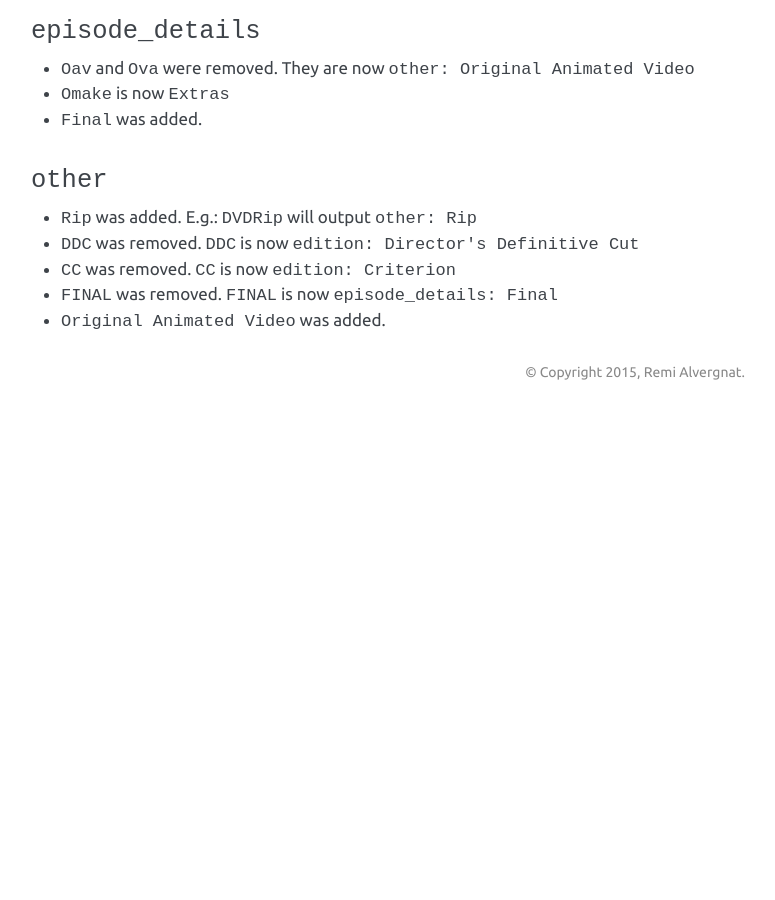
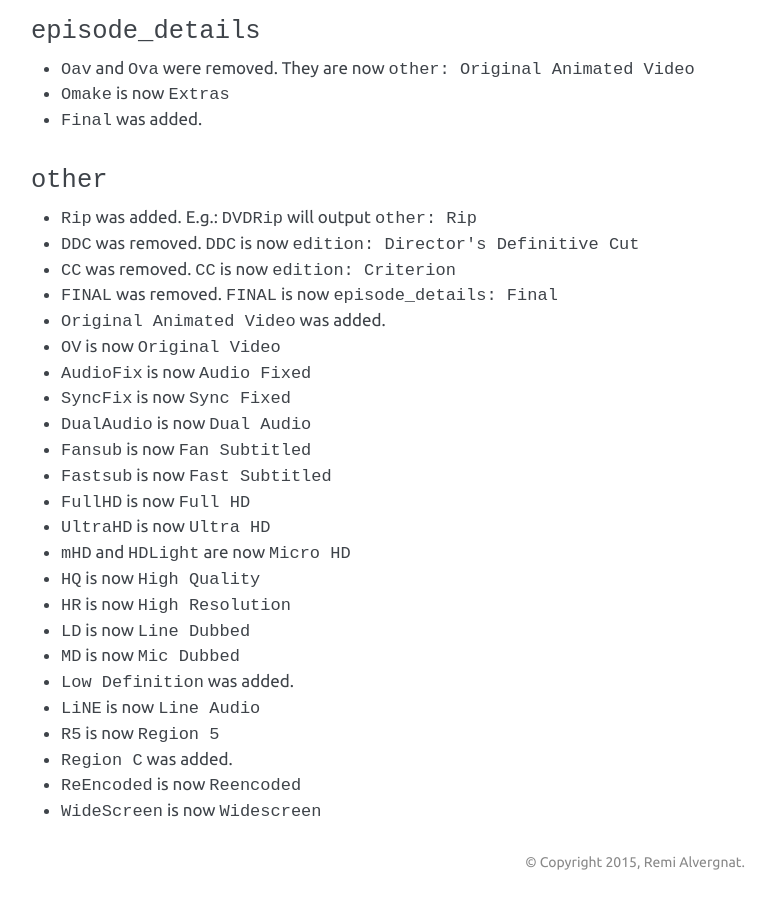
Before and after one commit to guessit-io/guessit, a Sphinx documentation site: the page built from docs/migration2to3.rst, in a window 1280 px wide and 900 px high, scrolled down 1224 px. Shown: the whole window, without its empty margins (407-1182 px from the left). Built offline with Sphinx 7.4.7, drawn with Linux system fonts in a browser that asks for light colours; before the commit the page ends 1634 px from its top, so only the background shows below that.

Commit message:
Refactored 'other' values as discussed in #459

```diff
--- a/docs/migration2to3.rst
+++ b/docs/migration2to3.rst
@@ -60,3 +60,22 @@ The following values were changed:
 - ``CC`` was removed. ``CC`` is now ``edition: Criterion``
 - ``FINAL`` was removed. ``FINAL`` is now ``episode_details: Final``
 - ``Original Animated Video`` was added.
+- ``OV`` is now ``Original Video``
+- ``AudioFix`` is now ``Audio Fixed``
+- ``SyncFix`` is now ``Sync Fixed``
+- ``DualAudio`` is now ``Dual Audio``
+- ``Fansub`` is now ``Fan Subtitled``
+- ``Fastsub`` is now ``Fast Subtitled``
+- ``FullHD`` is now ``Full HD``
+- ``UltraHD`` is now ``Ultra HD``
+- ``mHD`` and ``HDLight`` are now ``Micro HD``
+- ``HQ`` is now ``High Quality``
+- ``HR`` is now ``High Resolution``
+- ``LD`` is now ``Line Dubbed``
+- ``MD`` is now ``Mic Dubbed``
+- ``Low Definition`` was added.
+- ``LiNE`` is now ``Line Audio``
+- ``R5`` is now ``Region 5``
+- ``Region C`` was added.
+- ``ReEncoded`` is now ``Reencoded``
+- ``WideScreen`` is now ``Widescreen``
```
Also changed, not shown: 7 other files.
